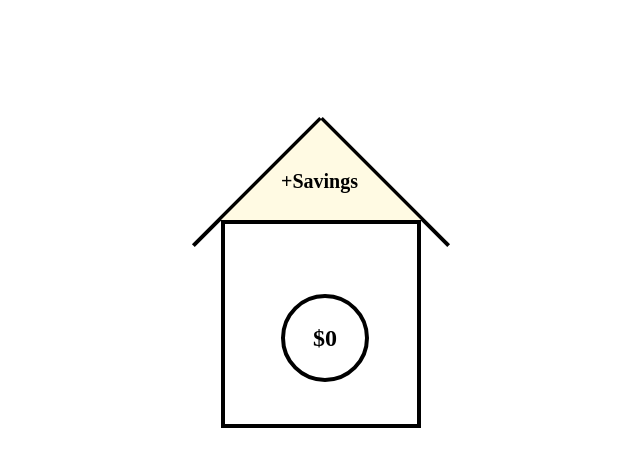
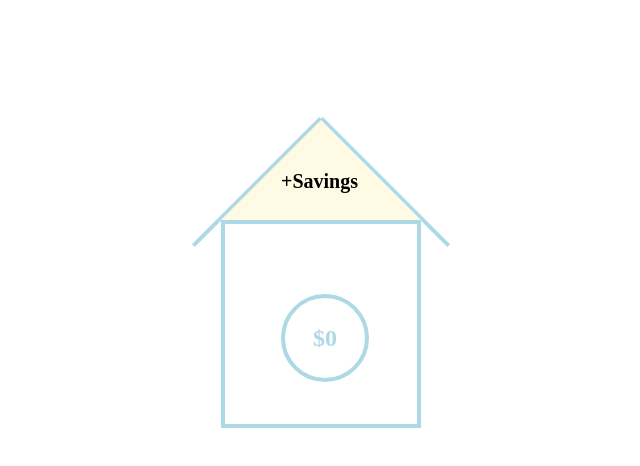
Before and after one commit to georginaiu/budgieX, a plain HTML site: page birdhouse.html in a window 1280 px wide. Shown: the top 466 px of the page, without its empty margins (319-959 px from the left). Drawn offline with Linux system fonts and the light colour scheme.

Commit message:
Update birdhouse.html
updated line colours to #ADD8E6 pastel like light blue

```diff
--- a/birdhouse.html
+++ b/birdhouse.html
@@ -44,7 +44,7 @@
       left: -27px; /* Slightly extends beyond the body on the left */
       width: 90px;
       height: 2px; /* Thickness of the roof line */
-      background: black; /* Line color */
+      background: #ADD8E6; /* Line color */
       transform: rotate(-45deg); /* Slants the line */
     }
     .roof-line-right {
@@ -53,7 +53,7 @@
       right: -27px; /* Slightly extends beyond the body on the right */
       width: 90px;
       height: 2px; /* Thickness of the roof line */
-      background: black; /* Line color */
+      background: #ADD8E6; /* Line color */
       transform: rotate(45deg); /* Slants the line */
     }
 
@@ -65,7 +65,7 @@
       transform: translateX(-50%)
       width: 100px;
       height: 100px;
-      border: 2px solid black; /* Outline of the birdhouse */
+      border: 2px solid #ADD8E6; /* Outline of the birdhouse */
     }
 
     /* Circular entrance */
@@ -76,14 +76,14 @@
       width: 40px;
       height: 40px;
       margin-left: -20px;
-      border: 2px solid black; /* Outline for entrance */
+      border: 2px solid #ADD8E6; /* Outline for entrance */
       border-radius: 50%; /* Makes it circular */
       display: flex; /* Enables centering text */
       align-items: center; /* Vertically centers text */
       justify-content: center; /* Horizontally centers text */
       font-size: 12px;
       font-weight: bold;
-      color: black;
+      color: #ADD8E6;
     }
 
   </style>
```
